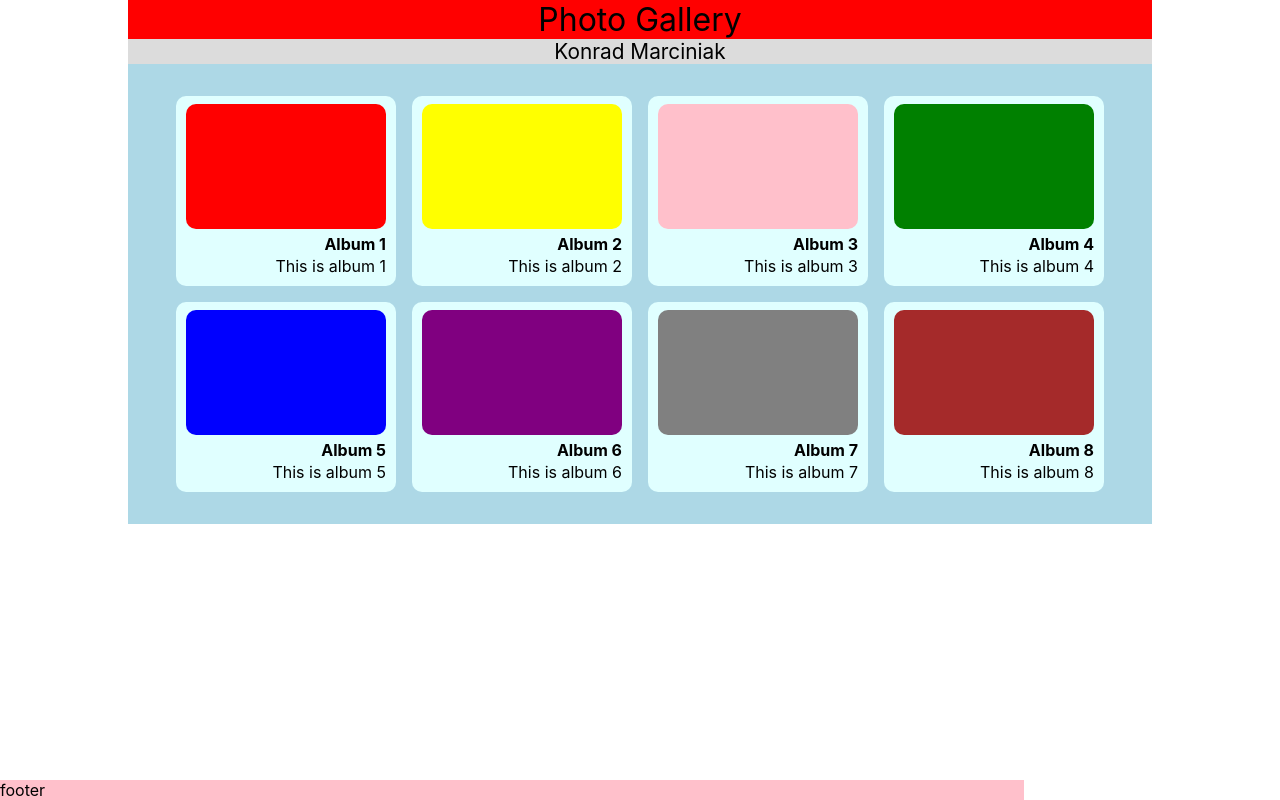
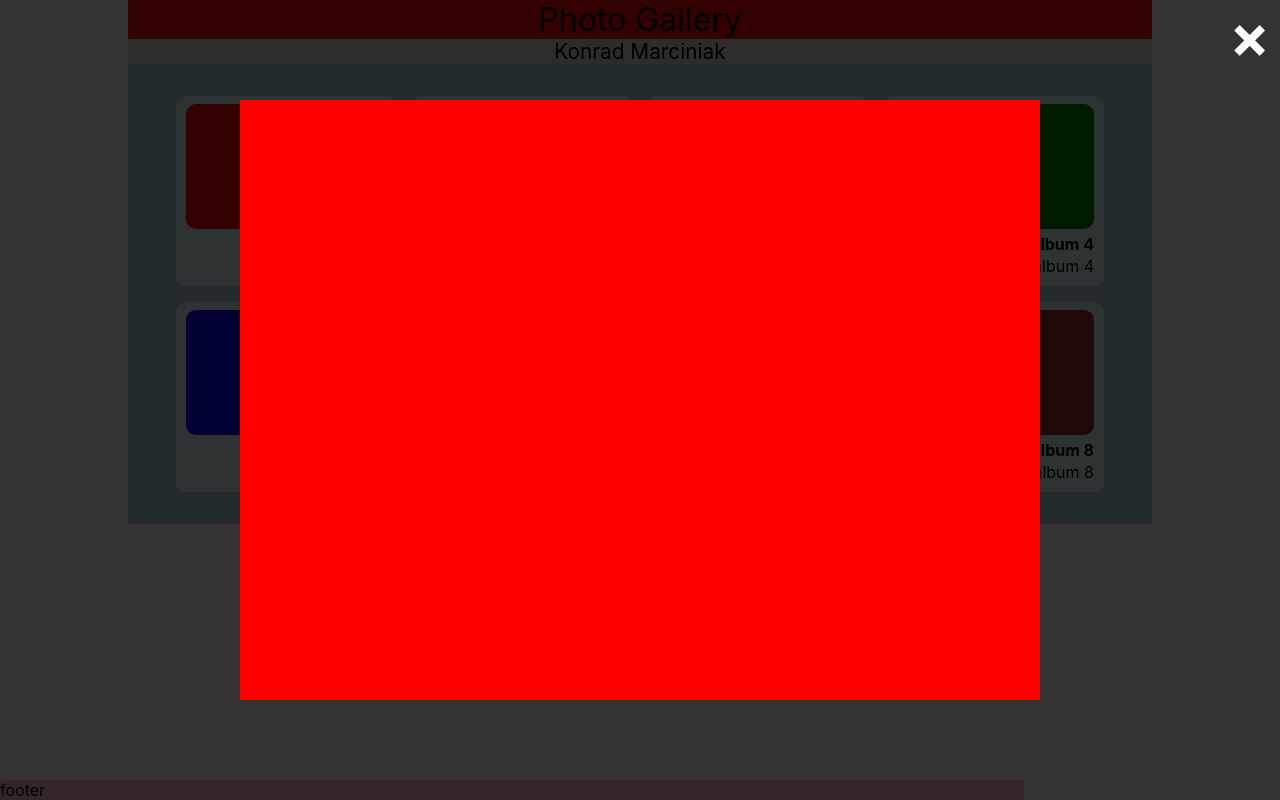
Before and after one commit to frameiteasy/simple-photo-gallery, a React (Create React App) app: page / in a window 1280 px wide. Built offline with nearby package versions, Linux system fonts and the light colour scheme; no server answers.

Commit message:
gallery viewer

```diff
--- a/src/App.css
+++ b/src/App.css
@@ -43,3 +43,31 @@
   left: 0;
   z-index: 10;
 }
+
+#app_gallery_viewer {
+  position: fixed;
+  display: flex;
+  align-items: center;
+  justify-content: center;
+  top: 0; left: 0;
+  background: rgba(0, 0, 0, .8);
+  height: 100%;
+  width: 100%;
+  z-index: 100;
+}
+
+#app_gallery_viewer span {
+  position: absolute;
+  top: 0; right: 10px;
+  font-size: 60px;
+  font-weight: bolder;
+  color: #fff;
+  cursor: pointer;
+  z-index: 100;
+}
+
+#photography {
+  height: 600px;
+  width: 800px;
+  background-color: red;
+}
--- a/src/App.tsx
+++ b/src/App.tsx
@@ -16,11 +16,17 @@ function App() {
     return albumid;
   }
 
+  const openGalleryViewer = (photos: Photo[], currentPhoto: number | undefined): JSX.Element => {
+    console.log('openGalleryViewer', photos, currentPhoto);
+    return (<div>Gallery Viewer</div>)
+  }
+
   const [context, setContext] = useState<AppDataType>(
     {
       albums: getAlbumsFile(),
       getAlbums: getAlbumsFile,
       getPhotos: getPhotosFile,
+      openGallery: openGalleryViewer,
       getAlbumId
     }
   );
@@ -38,6 +44,10 @@ function App() {
             <Route path="/albums" element={<Albums albums={getAlbumsFile()}/>}></Route>
             <Route path="/gallery/:albumid" element={<Gallery />}></Route>
           </Routes>
+          <div id="app_gallery_viewer">
+            <span>&times;</span>
+            <div id="photography"></div>
+          </div>
         </div>
         <div id="app_footer">footer</div>
       </div>
--- a/src/AppContext.tsx
+++ b/src/AppContext.tsx
@@ -1,10 +1,12 @@
 import { createContext, useContext } from 'react';
+
 
 export type AppDataType = {
   albums: Album[];
   getAlbumId: () => string | undefined;
   getAlbums: () => Album[];
   getPhotos: (albumid: string | undefined) => Photo[];
+  openGallery: (photos: Photo[], currentPhoto: number | undefined) => JSX.Element;
 };
 
 export type AppContextType = {
@@ -17,7 +19,8 @@ export const AppContext = createContext<AppContextType>(
     albums: [],
     getAlbumId: () => undefined,
     getAlbums: () => [],
-    getPhotos: (undefined) => []
+    getPhotos: (undefined) => [],
+    openGallery: ([], undfined) => (<div></div>)
   }});
 
 export const useAppContext = () => useContext(AppContext);
--- a/src/components/Gallery/Gallery.tsx
+++ b/src/components/Gallery/Gallery.tsx
@@ -11,20 +11,21 @@ import { useGallery } from './useGallery';
 
 export const Gallery = () => {
   const { context } = useAppContext();
-  const { openSliderView } = useGallery();
+  // const { openSliderView } = useGallery();
   // const { getPhotos} = useGallery();
   const albumid: string | undefined = context.getAlbumId();
 
   const photos: Photo[] | undefined = context.getPhotos(albumid);
 
   const photoTiles = photos?.map((item, index) => {
+    console.log('tile', context.openGallery(photos, index));
     return (
       <PhotoTile
         key={index}
         title={item.title}
         description={item.description}
         file={item.file}
-        openSliderView={openSliderView}
+        openSliderView={context.openGallery(photos, index)}
       />
     )
   });
--- a/src/components/Gallery/useGallery.tsx
+++ b/src/components/Gallery/useGallery.tsx
@@ -1,8 +1,7 @@
 import photosArray from '../../data/photos.json';
 
 type ReturnUseGalleryType = {
-  openSliderView: (photoFile: string) => void;
-  getPhotos: () => Photo[] | undefined;
+  openSliderView: (photoFile: string) => void
 };
 
 export const useGallery = (): ReturnUseGalleryType => {
@@ -20,22 +19,7 @@ export const useGallery = (): ReturnUseGalleryType => {
     console.log('open slider view ', photoFile);
   };
 
-  const getPhotos = (): Photo[] | undefined => {
-    const galleryPath = window.location.href.split('/');
-    const albumid = galleryPath.pop();
-    const photosMap = createPhotosMap();
-    let photos: Photo[] | undefined = [];
-    if (albumid !== undefined) {
-      photos = photosMap.get(albumid);
-    } else {
-      photos = [];
-    }
-
-    return photos;
-  }
-
   return {
-    openSliderView,
-    getPhotos
+    openSliderView
   };
 };
--- a/src/components/GalleryViewer/GalleryViewer.tsx
+++ b/src/components/GalleryViewer/GalleryViewer.tsx
@@ -1,4 +1,4 @@
-import { useAppContext } from '../../AppContext';
+
 import { useGalleryViewer } from './useGalleryViewer';
 
 type GalleryViewerProps = {
--- a/src/components/PhotoTile/PhotoTile.tsx
+++ b/src/components/PhotoTile/PhotoTile.tsx
@@ -11,14 +11,14 @@ type PhotoTileProps = {
   title?: string;
   date?: string;
   description?: string;
-  openSliderView: (photoFile: string) => void;
+  openSliderView: JSX.Element;
 };
 
 export const PhotoTile = (props: PhotoTileProps) => {
   return (
     <div
       className="photo_tile"
-      onClick={() => props.openSliderView(props.file)}
+      onClick={() => {console.log('click'); return (props.openSliderView)}}
     >
       <PictureTile bcolor={props.file} />
       <div className="photo_info">
```
